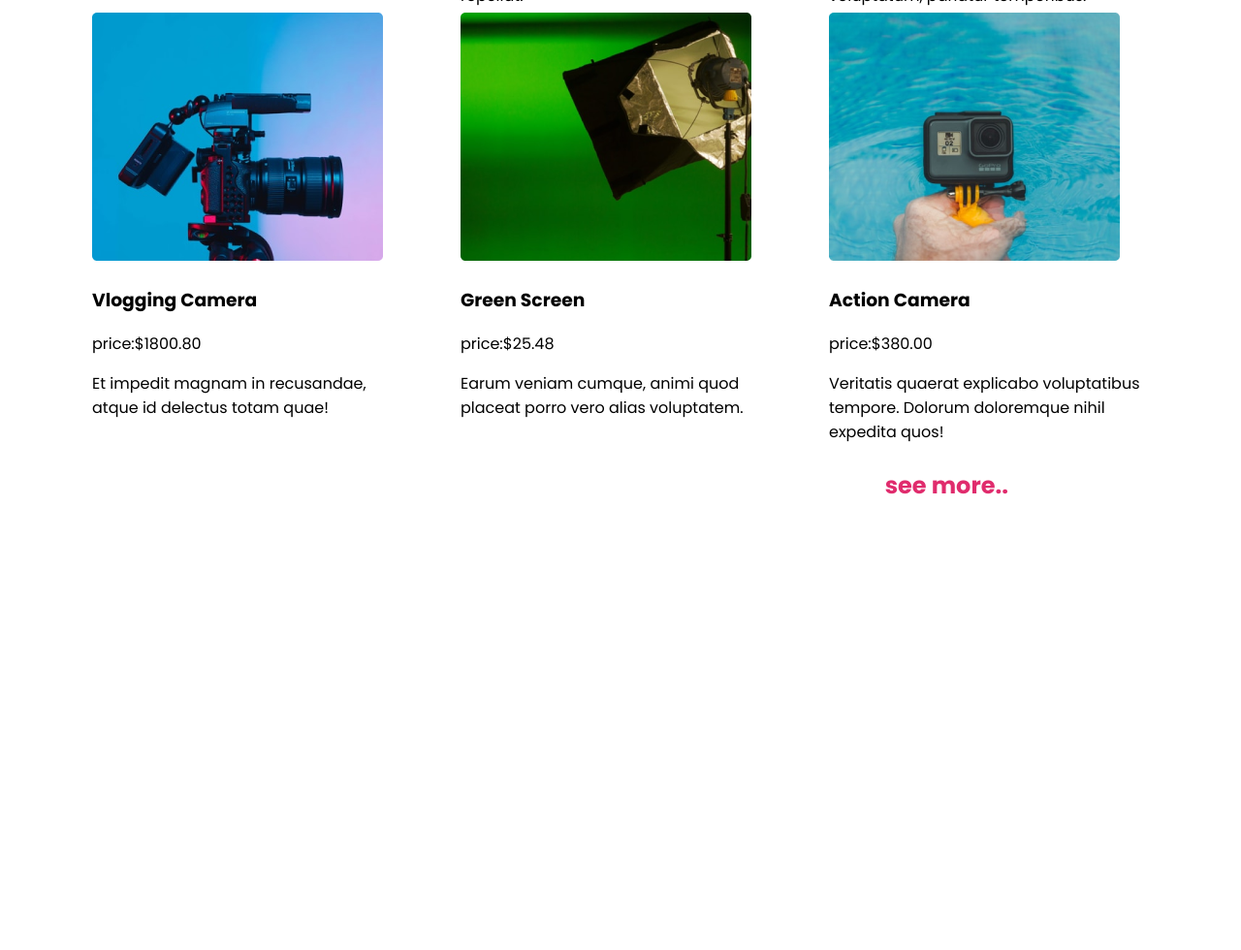
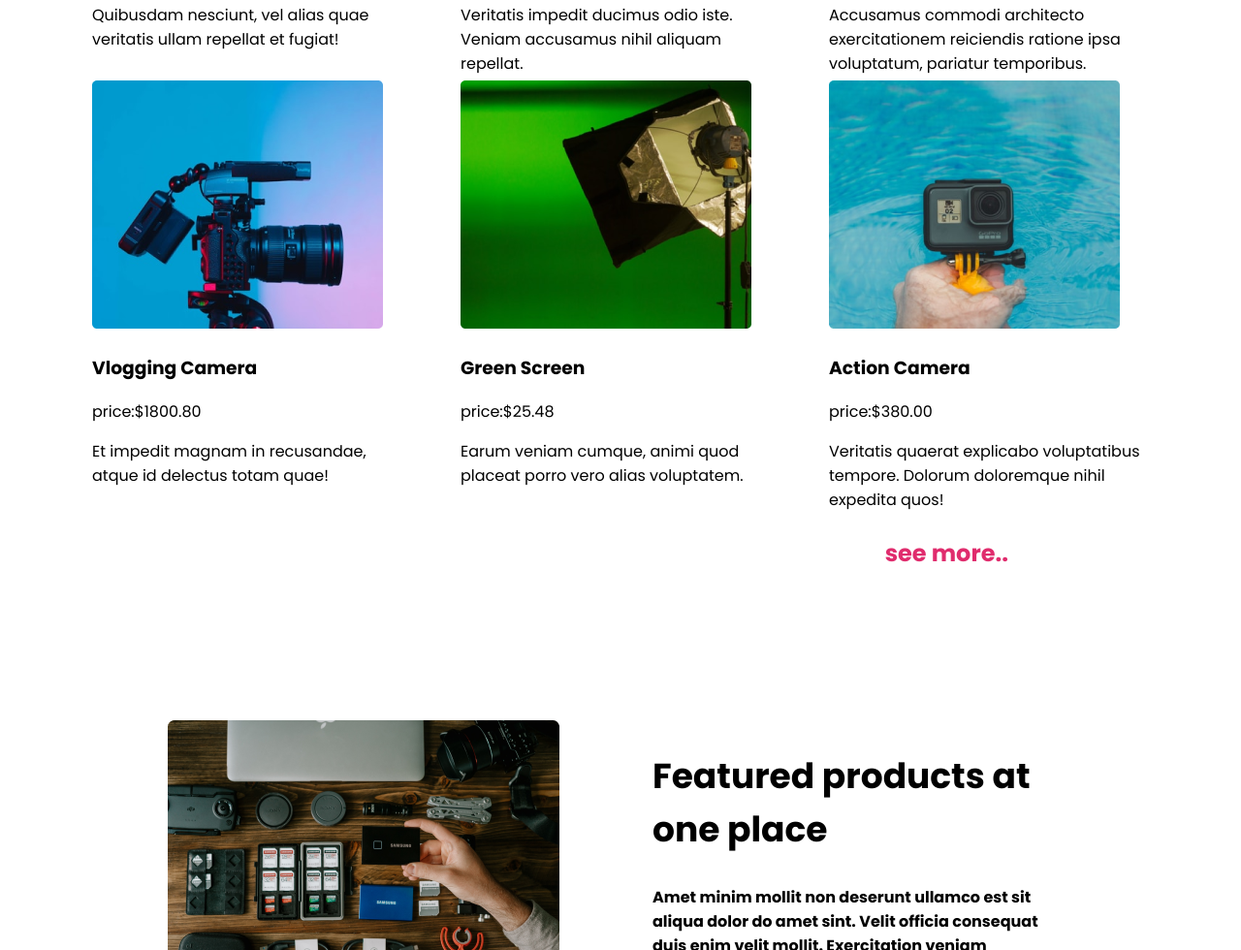
Before and after one commit to Ashimkayal4/Electronic-website, a plain HTML site: page index.html in a window 1280 px wide. Shown: the part 1820-2800 px from the top of the page at 97% size. Before the commit the page ends 2556 px from the top, so only its background shows below. Drawn offline with Linux system fonts and the light colour scheme.

Commit message:
added feature box

```diff
--- a/index.html
+++ b/index.html
@@ -47,6 +47,7 @@
             </div>
     </header>
     <main>
+        <!-- main section -->
      <section class="cart-section">
          <h2 class="collection-name">Popular collection</h2>
          <div class="container">
@@ -108,6 +109,16 @@
       </div>
          <h2 class="more">see more..</h2>
       </section>
+      <!--main section 2 -->
+      <section class="feature-box">
+          <img src="./images/gear.png" alt="">
+          <div>
+            <h1 class="feature-text">Featured products at one place</h1>
+            <p class="feature-text-02">Amet minim mollit non deserunt ullamco est sit aliqua dolor do amet sint. Velit officia consequat duis enim velit
+            mollit. Exercitation veniam consequat sunt nostrud amet.</p>
+            <button class="feature-btn">Join now</button>
+          </div>
+      </section>
     </main>
     <footer>
 
--- a/styles/style.css
+++ b/styles/style.css
@@ -9,10 +9,10 @@
 /* header nav */
 .header{
      max-width: 1200px;
-    height: 680px;
+    height: 750px;
     margin: 0 auto;
     padding: 50px 120px;
-    background-color: #dbdada;
+    background-color:;
 }
 .navbar{
     display: flex;
@@ -70,9 +70,9 @@
     margin-top: 65px;
 }
 
-/* main */
+/* main section 1 */
 .cart-section{
-    height: 1660px;
+    height: 1500px;
     width: 800px;
     margin: 0 auto;
     padding: 50px 196px;
@@ -102,3 +102,26 @@ justify-content: center;
     font-weight: bold;
     font-size: 1.5rem;
 }
+/* main section 2 */
+.feature-box{
+    height: 270px;
+    max-width: 1110px;
+    padding: 105px 165px;
+    margin: 0 auto;
+    display: flex;
+    gap: 96px;
+}
+.feature-text{
+    font-weight: bold;
+    font-size: 36px;
+}
+.feature-text-02{
+    font-weight: bold;
+    font-size: 16px;
+}
+.feature-btn{
+    width: 145px;
+    height: 44px;
+    color: #FFFFFF;
+    background-color: #E02C6D;
+}
```
